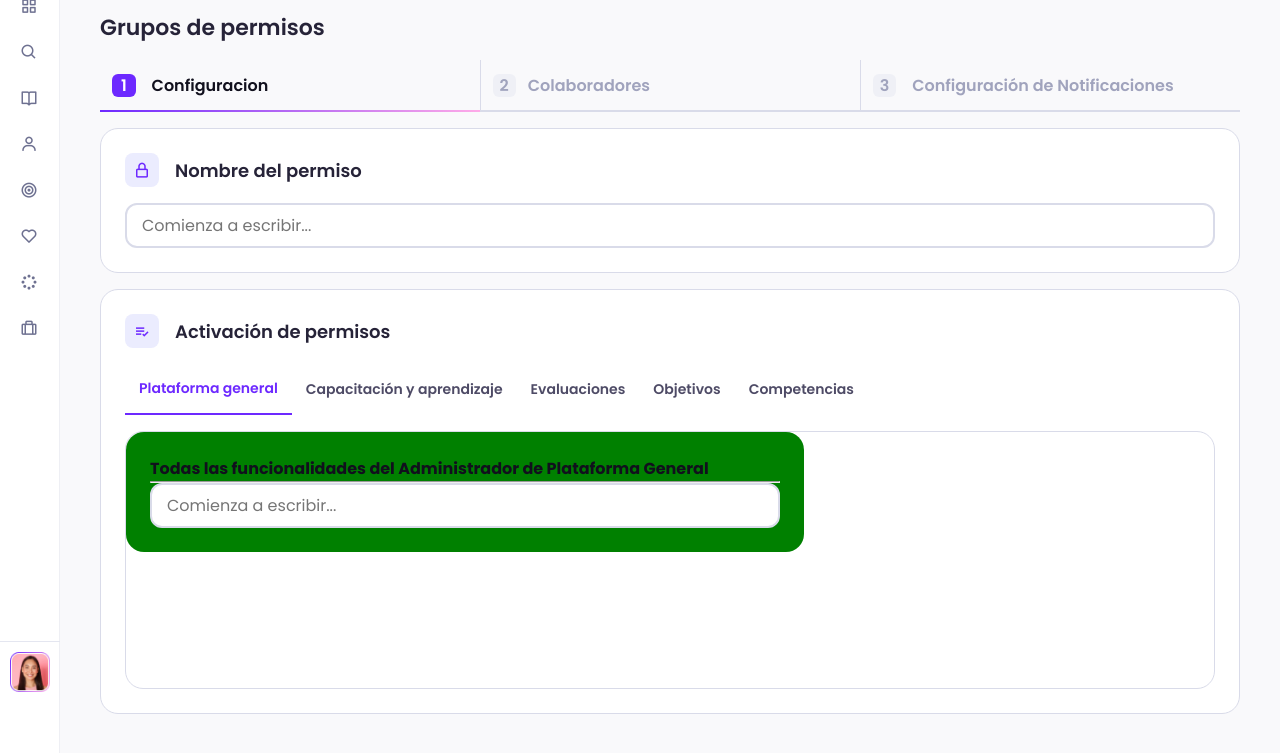
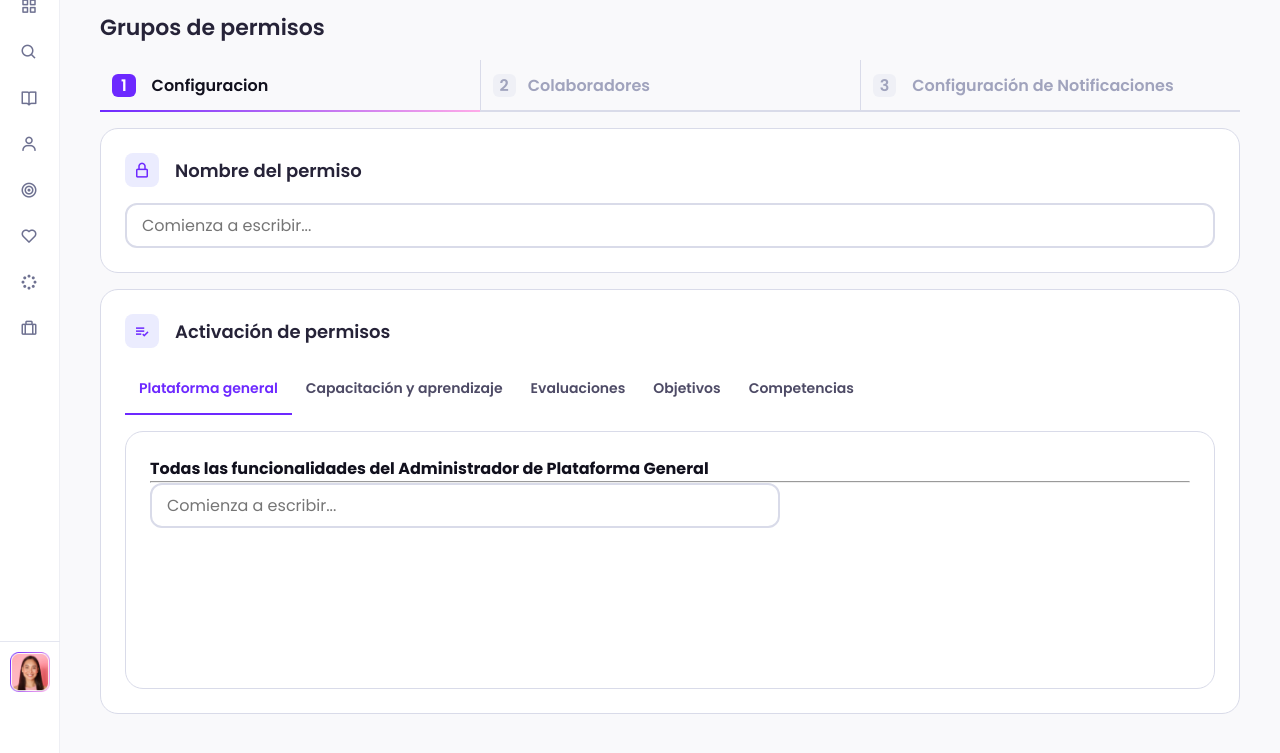
Before and after one commit to Edagarsed/Lapzo-prueba, a plain HTML site: page index.html in a window 1280 px wide. Shown: the part 89-842 px from the top of the page. Drawn offline with nearby package versions, Linux system fonts and the light colour scheme.

Commit message:
Update estilos.css

```diff
--- a/CSS/estilos.css
+++ b/CSS/estilos.css
@@ -558,6 +558,7 @@ p .dnumber {
   color: #4E4B66;
   transition: all 0.5s ease;
   cursor: pointer;
+  border-bottom: 2px solid transparent;
 }
 
 .permiso .li.activo{
@@ -574,12 +575,13 @@ p .dnumber {
 
 .permiso .bloque{
   position: absolute;
-  background: green;
   border-radius: 18px;
   padding: 1.5em;
   top: 0;
-  opacity: 0;
+  height: 100%;
   transition: all 0.5s ease;
+  width: 100%;
+  opacity:0;
 }
 
 
```
